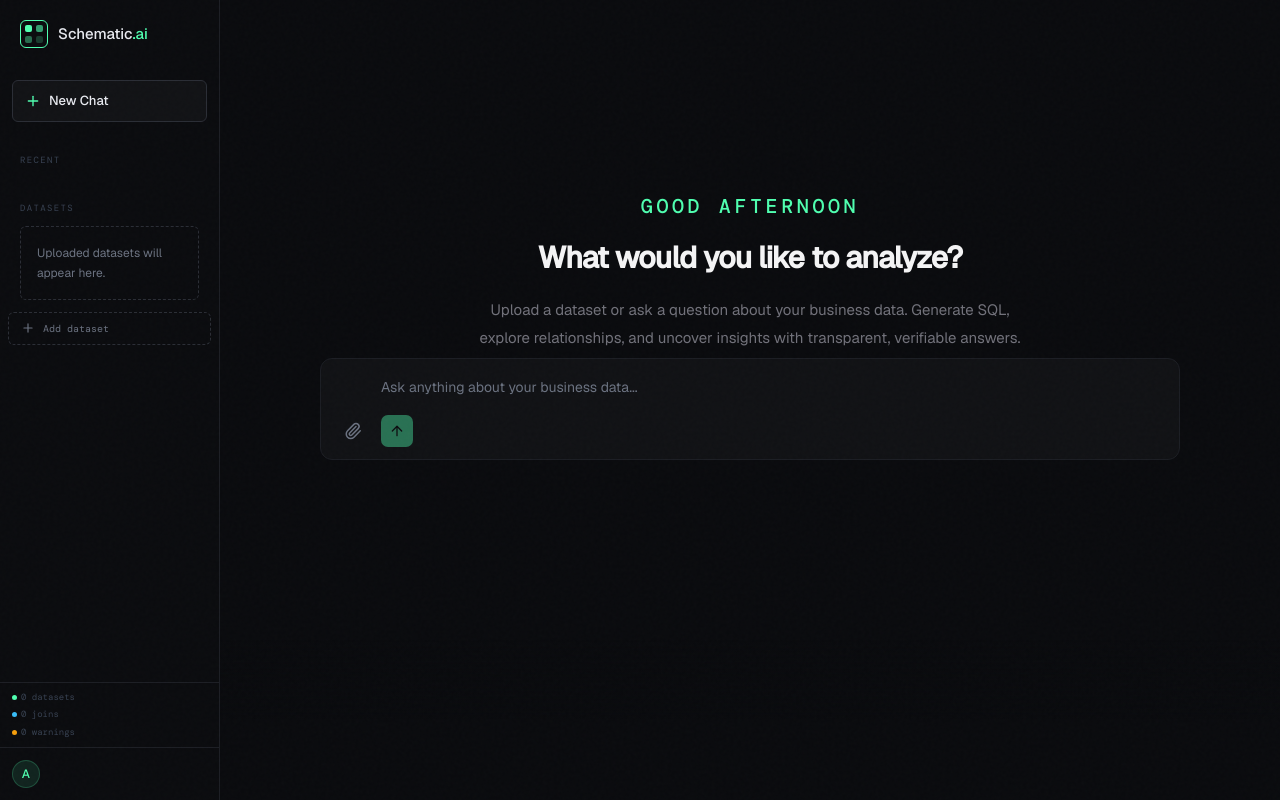
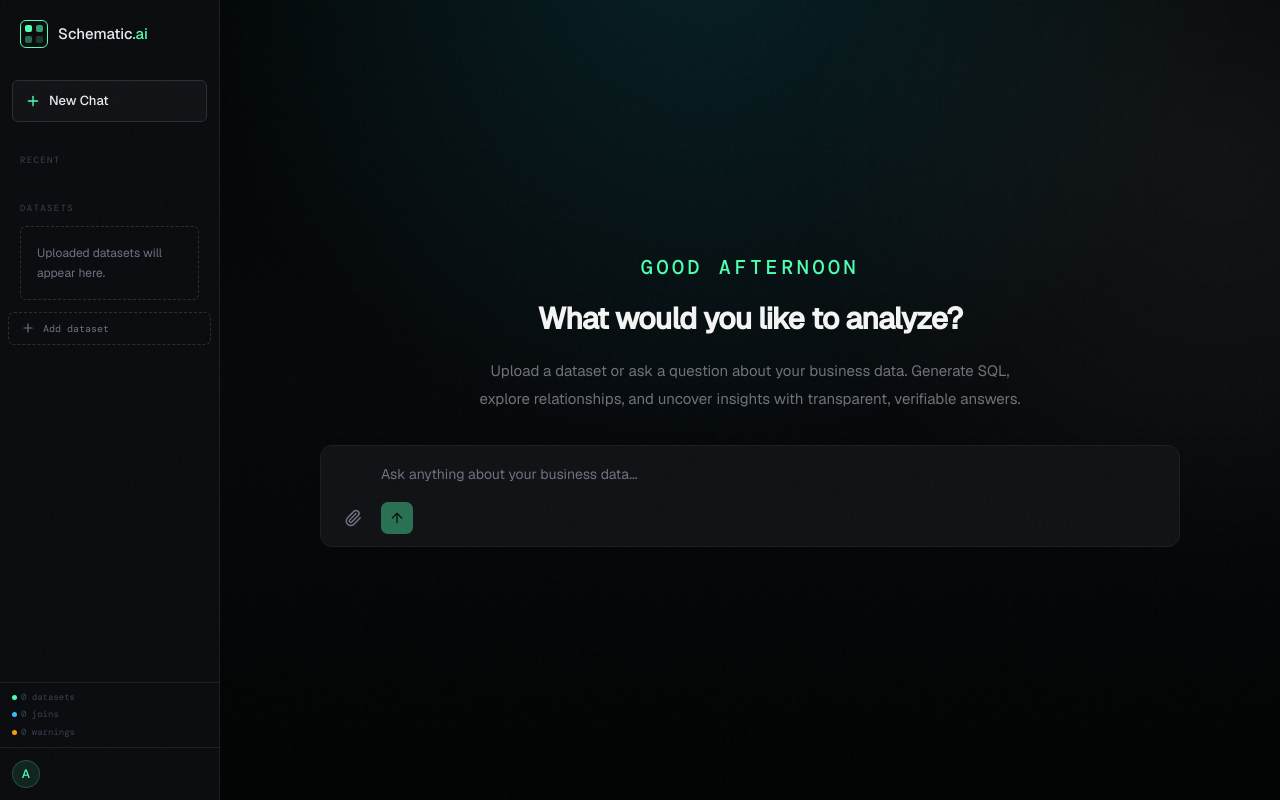
Before and after one commit to Ishaan-Gill/Schematic-AI, a Next.js app: page / in a window 1280 px wide. Built offline with nearby package versions, Linux system fonts and the light colour scheme; a web font is replaced by a local one.

Commit message:
git commit -m "feat: redesign empty chat experience and composer layout"

```diff
--- a/app/page.tsx
+++ b/app/page.tsx
@@ -3,6 +3,7 @@ import { useEffect, useRef, useState } from "react";
 import FileUpload from "@/components/ui/FileUpload";
 import Sidebar from "@/components/ui/Sidebar";
 import ChatPanel from "@/components/ui/ChatPanel";
+import EmptyChat from "@/components/ui/EmptyChat";
 import {
   getRelationshipsMemory,
   relationshipsMemory,
@@ -301,16 +302,9 @@ export default function Home() {
 
       <div className="relative flex min-h-0 flex-1 flex-col md:ml-[220px] md:overflow-y-auto">
         {isEmptyChat ? (
-          <div className="flex flex-1 flex-col justify-center">
-            <ChatPanel
-              messages={activeSession?.messages ?? []}
-              hasResults={Boolean(latestSQL)}
-              updateMessage={updateMessage}
-              executeQuery={executeQuery}
-              isEmptyChat={isEmptyChat}
-            />
-
-            <div className="w-full max-w-[860px]">
+          <div className="flex flex-1 flex-col items-center justify-center px-6">
+            <EmptyChat />
+            <div className="mt-8 w-full">
               <FileUpload
                 query={query}
                 setQuery={setQuery}
@@ -327,9 +321,11 @@ export default function Home() {
               hasResults={Boolean(latestSQL)}
               updateMessage={updateMessage}
               executeQuery={executeQuery}
-              isEmptyChat={isEmptyChat}
             />
 
+            <div className="fixed bottom-0 left-0 right-0 z-20 md:left-[220px]">
+              <div className="pointer-events-none h-24 bg-gradient-to-b from-transparent via-[#0a0b0e]/30 to-[#0a0b0e]" />
+              <div className="bg-[#0a0b0e] px-6 pb-4 pt-3">
                 <FileUpload
                   query={query}
                   setQuery={setQuery}
@@ -337,6 +333,8 @@ export default function Home() {
                   onSend={handleSendMessage}
                   onFileChange={handleFileChange}
                 />
+              </div>
+            </div>
           </>
         )}
       </div>
--- a/components/ui/ChatPanel.tsx
+++ b/components/ui/ChatPanel.tsx
@@ -4,7 +4,6 @@ import { AnimatePresence, motion } from "framer-motion";
 import ChatMessage from "@/components/ui/ChatMessages";
 import ResultTable from "@/components/ui/resultTable";
 import ThinkPanel from "@/components/ui/ThinkPanel";
-import EmptyChat from "@/components/ui/EmptyChat";
 import { exportCsv } from "@/lib/export/exportCsv";
 import { Message } from "@/types/message";
 
@@ -22,7 +21,6 @@ type ChatPanelProps = {
     page?: number,
     sessionId?: string,
   ) => Promise<void>;
-  isEmptyChat: boolean;
 };
 
 export default function ChatPanel({
@@ -30,18 +28,12 @@ export default function ChatPanel({
   hasResults,
   updateMessage,
   executeQuery,
-  isEmptyChat,
 }: ChatPanelProps) {
   return (
     <section className="flex w-full flex-1 flex-col bg-[#0a0b0e]">
       <div className="mx-auto flex w-full max-w-[1300px] flex-1 flex-col gap-6 px-6 py-6 pb-40">
-        {isEmptyChat ? (
-          <div className="flex flex-1 items-center justify-center pb-30">
-            <EmptyChat />
-          </div>
-        ) : (
-          <AnimatePresence>
-            {messages.map((message) => (
+        <AnimatePresence>
+          {messages.map((message) => (
               <div key={message.id} className="space-y-6">
                 <ChatMessage role={message.role} content={message.content} />
                 {message.role === "assistant" && (
@@ -96,7 +88,6 @@ export default function ChatPanel({
               </div>
             ))}
           </AnimatePresence>
-        )}
 
         <AnimatePresence>
           {hasResults && (
--- a/components/ui/EmptyChat.tsx
+++ b/components/ui/EmptyChat.tsx
@@ -17,7 +17,7 @@ export default function EmptyChat() {
       initial={{ opacity: 0, y: 16 }}
       animate={{ opacity: 1, y: 0 }}
       transition={{ duration: 0.4 }}
-      className="flex flex-1 flex-col items-center justify-center px-6 text-center"
+      className="flex flex-col items-center justify-center px-6 text-center"
     >
       <div className="space-y-5">
         <p className="font-mono text-xl tracking-[0.2em] font-medium uppercase tracking-[0.18em] text-[#4fffb0]">
--- a/components/ui/FileUpload.tsx
+++ b/components/ui/FileUpload.tsx
@@ -11,12 +11,14 @@ export default function FileUpload({
     loading,
     onSend,
     onFileChange,
+    className,
 }: {
     query: string
     setQuery: React.Dispatch<React.SetStateAction<string>>
     loading: boolean
     onSend: (query: string) => Promise<void>
     onFileChange: (e: React.ChangeEvent<HTMLInputElement>) => Promise<void>
+    className?: string
 }) {
     const textareaRef = useRef<HTMLTextAreaElement>(null)
     const MAX_HEIGHT = 120
@@ -34,9 +36,8 @@ export default function FileUpload({
     }, [query])
 
     return (
-        <div className="fixed bottom-0 left-0 right-0 z-20 px-6 pb-85 pt-10 md:left-[220px]">
-            <div className="pointer-events-none absolute inset-x-0 bottom-0 -z-10 h-40 bg-gradient-to-t from-[#0a0b0e] via-[#0a0b0e] to-transparent" />
-            <div className="mx-auto max-w-[860px]">
+        <div className={className}>
+            <div className="mx-auto w-full max-w-[860px]">
                 <motion.div
                     initial={{ opacity: 0, y: 18 }}
                     animate={{ opacity: 1, y: 0 }}
```
Lines whose indentation alone changed are shown as unchanged.
